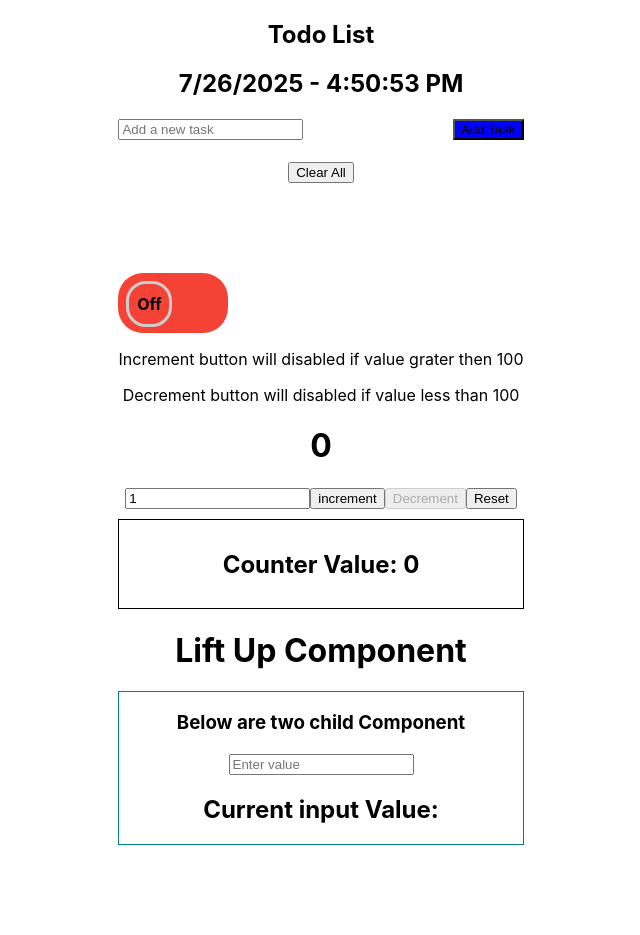
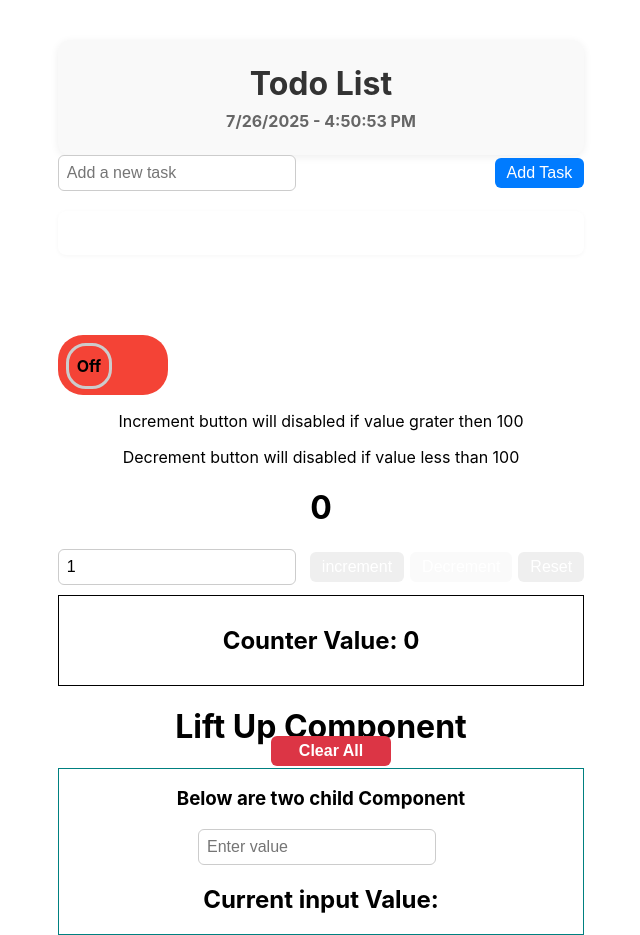
Before and after one commit to jayeshIT/reactdemo, a React (Create React App) app: page / in a window 1280 px wide. Shown: the whole page, without its empty margins (319-959 px from the left). Before the commit the page ends 845 px from the top, so only its background shows below. Built offline with nearby package versions, Linux system fonts and the light colour scheme.

Commit message:
return and css

```diff
--- a/src/projects/Todo/Todo.css
+++ b/src/projects/Todo/Todo.css
@@ -0,0 +1,109 @@
+.todo-container {
+  max-width: 500px;
+  margin: 40px auto 0 auto;
+  padding: 24px;
+  background: #f9f9f9;
+  border-radius: 12px;
+  box-shadow: 0 2px 8px rgba(0,0,0,0.07);
+  text-align: center;
+}
+
+.todo-container header h1 {
+  margin: 0;
+  font-size: 2rem;
+  color: #333;
+}
+
+.todo-container header h2 {
+  margin: 8px 0 0 0;
+  font-size: 1rem;
+  color: #666;
+}
+
+.todo-list {
+  max-width: 500px;
+  margin: 20px auto 80px auto;
+  background: #fff;
+  border-radius: 8px;
+  box-shadow: 0 1px 4px rgba(0,0,0,0.04);
+  padding: 16px;
+}
+
+.todo-list ul {
+  padding: 0;
+  margin: 0;
+}
+
+.todo-list li {
+  display: flex;
+  align-items: center;
+  justify-content: space-between;
+  margin-bottom: 12px;
+  padding: 8px 0;
+  border-bottom: 1px solid #eee;
+}
+
+.strikeoutclass {
+  text-decoration: line-through;
+  color: #aaa;
+  flex: 1;
+}
+
+.notstrikeout {
+  color: #222;
+  flex: 1;
+}
+
+input[type="text"] {
+  padding: 8px;
+  border-radius: 6px;
+  border: 1px solid #ccc;
+  width: 220px;
+  font-size: 1rem;
+  margin-right: 8px;
+}
+
+button {
+  padding: 6px 12px;
+  border: none;
+  border-radius: 6px;
+  color: #fff;
+  cursor: pointer;
+  margin-left: 6px;
+  font-size: 1rem;
+}
+
+button[type="submit"], .todo-list button {
+  background-color: #007bff;
+}
+
+button[style*="background-color: green"] {
+  background-color: #28a745 !important;
+}
+
+button[style*="background-color: blue"] {
+  background-color: #007bff !important;
+}
+
+button[style*="margin: 10"] {
+  background-color: #dc3545 !important;
+  position: fixed;
+  bottom: 24px;
+  left: 50%;
+  transform: translateX(-50%);
+  z-index: 100;
+  min-width: 120px;
+  font-weight: bold;
+}
+
+@media (max-width: 600px) {
+  .todo-container, .todo-list {
+    max-width: 95vw;
+    padding: 12px;
+  }
+  button[style*="margin: 10"] {
+    min-width: 90vw;
+    left: 5vw;
+    transform: none;
+  }
+}
--- a/src/projects/Todo/Todo.jsx
+++ b/src/projects/Todo/Todo.jsx
@@ -2,6 +2,7 @@ import { useEffect } from "react";
 import React from "react";
 import { MdCheck } from "react-icons/md";
 import { MdDeleteForever } from "react-icons/md";
+import "./Todo.css";
 export const Todo = () => {
   const [dateTime, setDateTime] = React.useState();
   useEffect(() => {
@@ -32,6 +33,10 @@ export const Todo = () => {
   const [tasks, setTasks] = React.useState(exportLocalStorageData);
 
   const handleFormSubmit = () => {
+    if (inputValue.content === "" || inputValue.content === undefined) {
+      alert("Please enter a task");
+      return;
+    }
     const { id, content, checked } = inputValue;
     const hasentru = tasks.find((task) => task.content === content);
 
@@ -79,7 +84,7 @@ export const Todo = () => {
     <>
       <section className="todo-container">
         <header>
-          <h1>Todo List</h1>
+          <h1 className="header">Todo List</h1>
           <h2>{dateTime}</h2>
         </header>
       </section>
```
